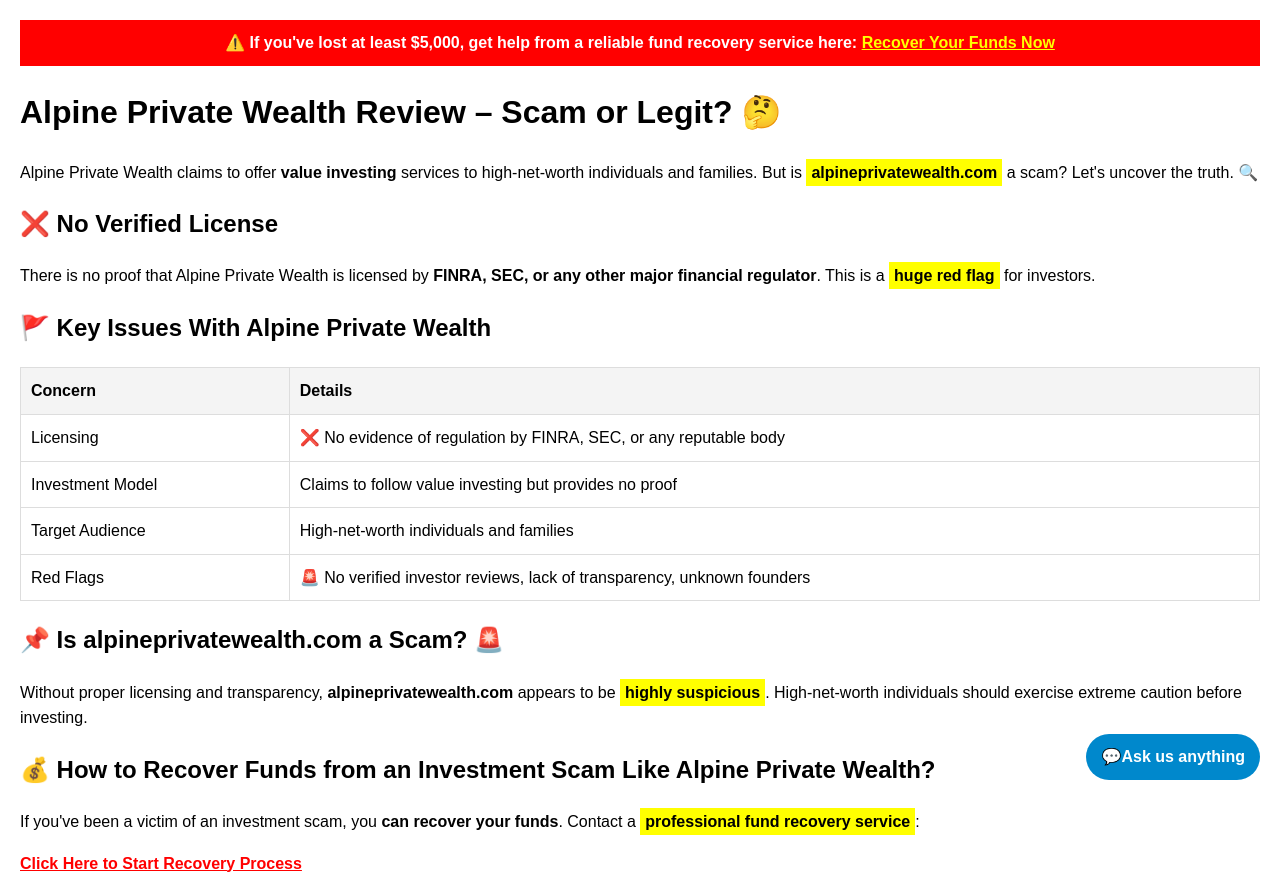
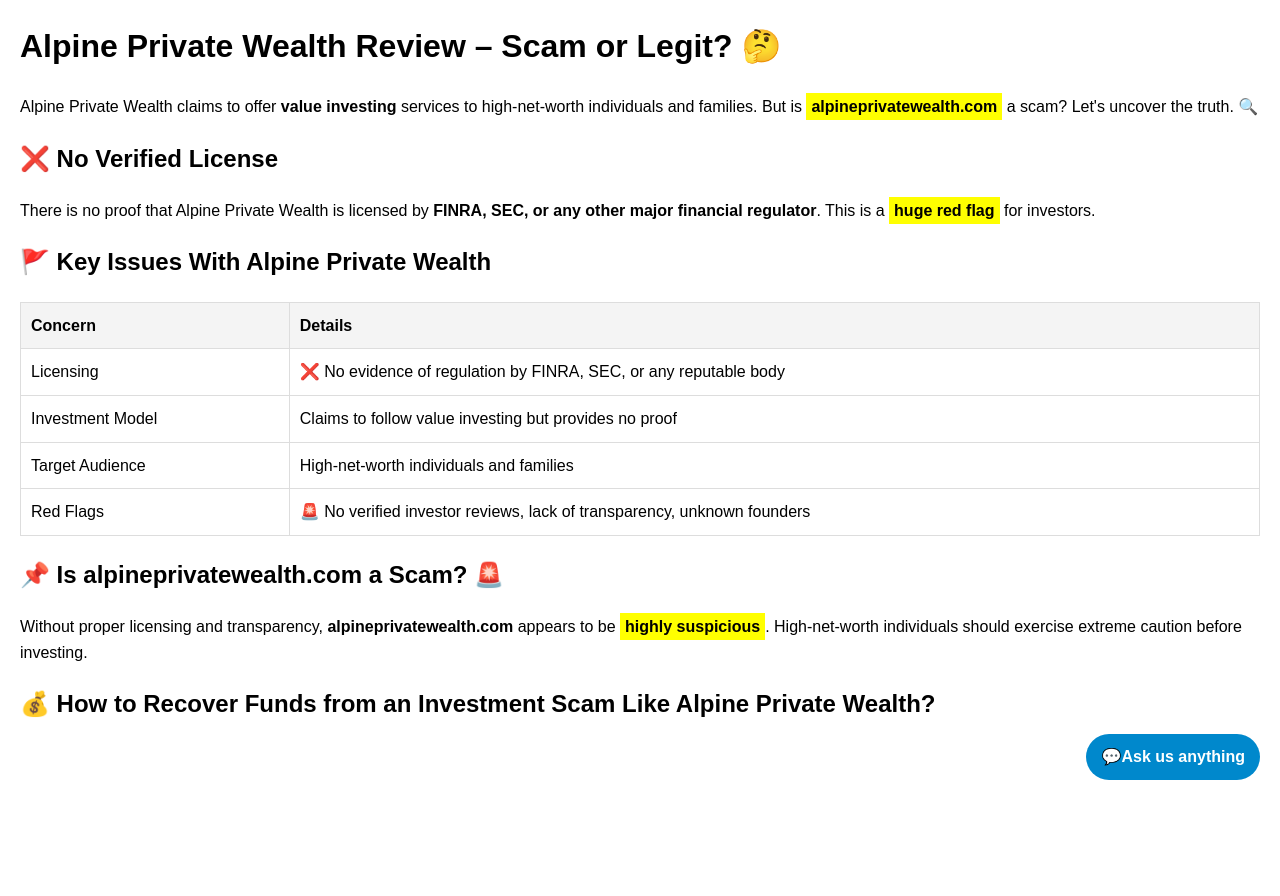
Before and after one commit to Fintechreviewer/alpineprivatewealth.com-review-is-this-firm-legit-or-scam, a plain HTML site: page index.html in a window 1280 px wide. After the commit the page ends 800 px from the top, so only its background shows below. Drawn offline with Linux system fonts and the light colour scheme.

Commit message:
Update index.html

```diff
--- a/index.html
+++ b/index.html
@@ -29,10 +29,7 @@
 </head>
 <body>
 
-    <div class="warning">
-        ⚠️ If you've lost at least <strong>$5,000</strong>, get help from a <strong>reliable fund recovery service</strong> here:
-        <a href="https://secureform.cncintel.com/cncintelligence/form/BP/formperma/W6dSGqsKM2cxBeHFtd8jGzagYDJun_9TjlK_l3BPBkY" target="_blank" style="color: yellow; font-weight: bold;">Recover Your Funds Now</a>
-    </div>
+
 
     <h1>Alpine Private Wealth Review – Scam or Legit? 🤔</h1>
     <p>Alpine Private Wealth claims to offer <strong>value investing</strong> services to high-net-worth individuals and families. But is <span class="highlight">alpineprivatewealth.com</span> a scam? Let's uncover the truth. 🔍</p>
@@ -68,8 +65,6 @@
     <p>Without proper licensing and transparency, <strong>alpineprivatewealth.com</strong> appears to be <span class="highlight">highly suspicious</span>. High-net-worth individuals should exercise extreme caution before investing.</p>
 
     <h2>💰 How to Recover Funds from an Investment Scam Like Alpine Private Wealth?</h2>
-    <p>If you've been a victim of an investment scam, you <strong>can recover your funds</strong>. Contact a <span class="highlight">professional fund recovery service</span>:</p>
-    <p><a href="https://secureform.cncintel.com/cncintelligence/form/BP/formperma/W6dSGqsKM2cxBeHFtd8jGzagYDJun_9TjlK_l3BPBkY" target="_blank" style="font-weight: bold; color: red;">Click Here to Start Recovery Process</a></p>
 
     <a href="https://t.me/githubreviews" class="floating-telegram" target="_blank">💬Ask us anything</a>
 
```
